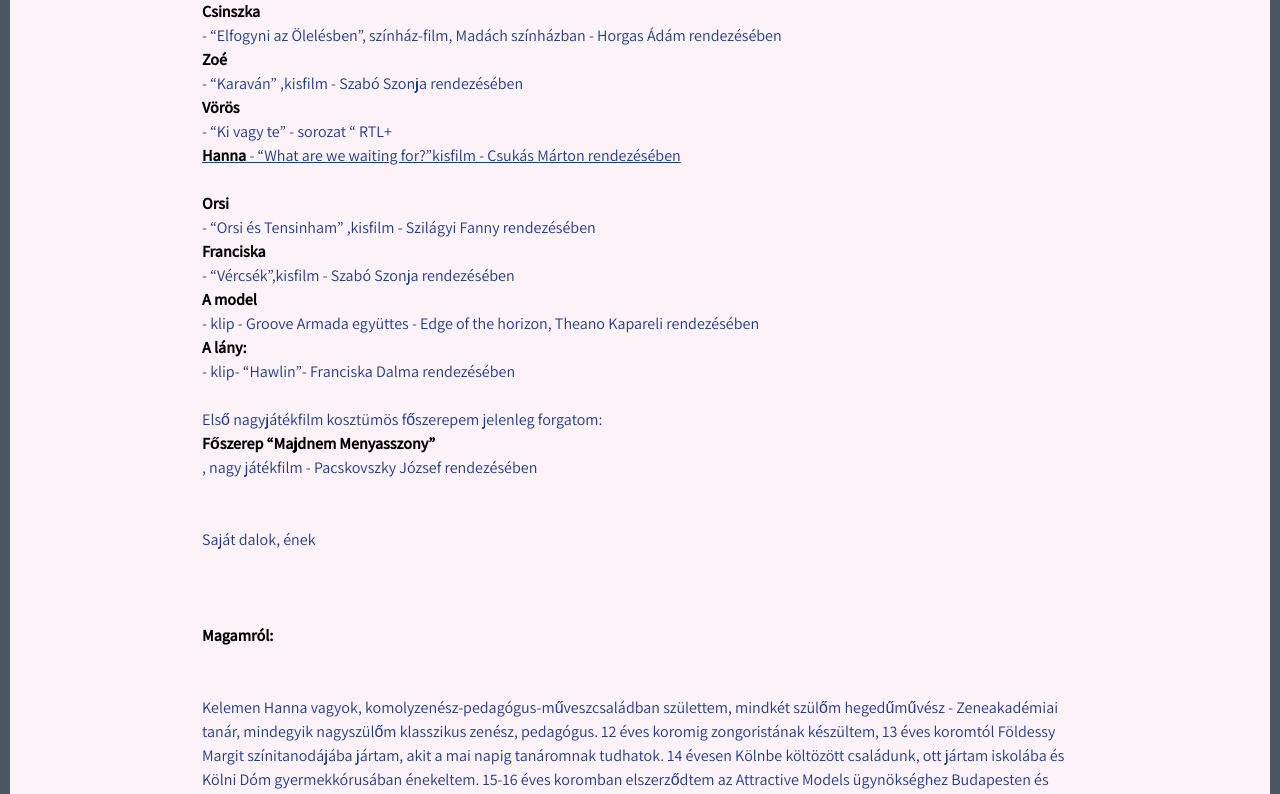
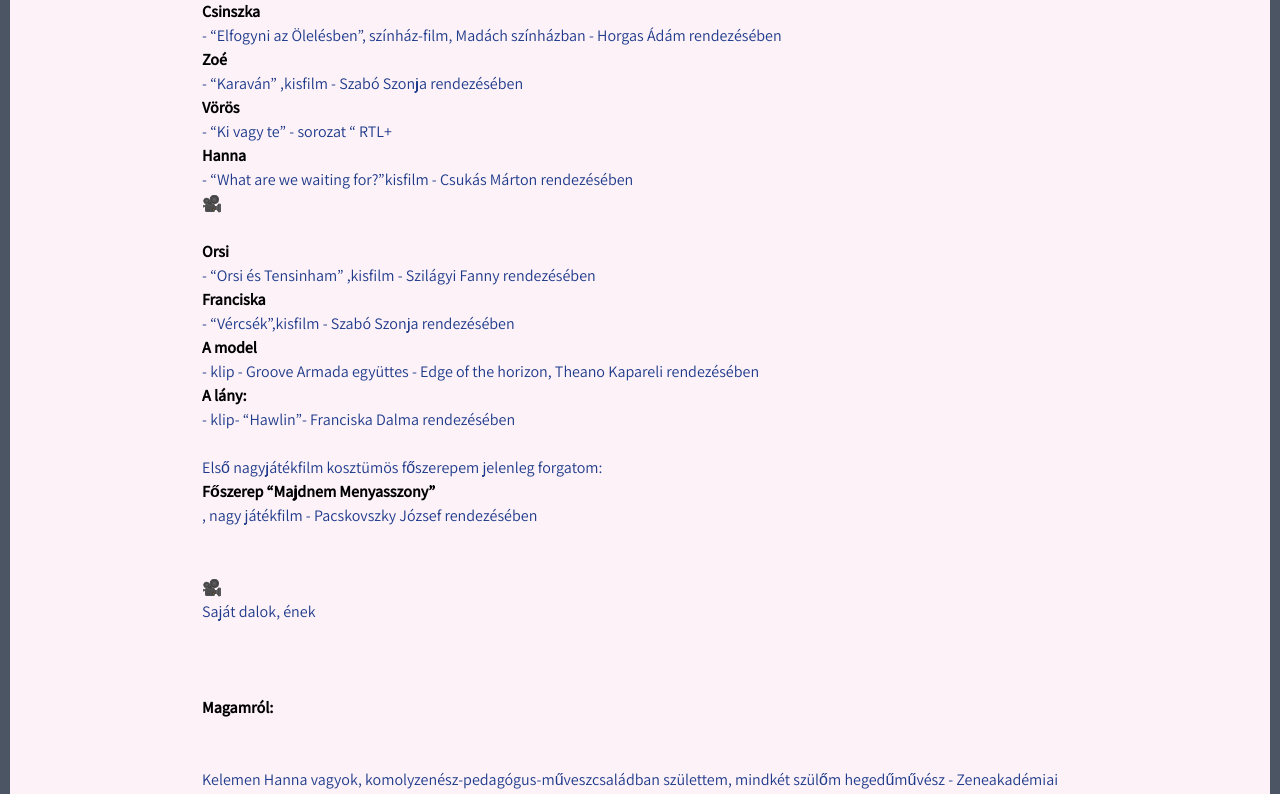
Before and after one commit to vladyslavt97/Anait-Vanoian, a Next.js app: page /biography in a window 1280 px wide. Shown: the part 694-1488 px from the top of the page. Built offline with nearby package versions, Linux system fonts and the light colour scheme.

Commit message:
bio changes

```diff
--- a/components/HunBio.tsx
+++ b/components/HunBio.tsx
@@ -21,7 +21,7 @@ export default function HunBio({}: Props) {
 
       <span className="flex justify-center font-bold text-black mt-10">Színház</span>
 
-      <b className="font-bold text-black">Júlia</b> - “Rómeó és Júlia”, Pesti Magyar Színház - Eperjes Károly rendezésében <Link href="https://www.youtube.com/watch?v=SGCUxyYyr6g" className="underline">🎥</Link><br/>
+      <b className="font-bold text-black">Júlia</b> - “Rómeó és Júlia”, Pesti Magyar Színház - Eperjes Károly rendezésében <Link href="https://www.youtube.com/watch?v=SGCUxyYyr6g" >🎥</Link><br/>
 
       <b className="font-bold text-black">Cécile de Volanges</b> - “Veszedelmes Viszonyok” , Operett színház - Kiss Csaba rendezésében <br/>
 
@@ -37,7 +37,7 @@ export default function HunBio({}: Props) {
 
       <b className="font-bold text-black">Vörös</b> - “Ki vagy te” - sorozat “ RTL+ <br/>
 
-      <Link href="https://www.youtube.com/watch?v=j5MC0O7m4Zk" className="underline"><b className="font-bold text-black">Hanna</b> - “What are we waiting for?”kisfilm - Csukás Márton rendezésében</Link> <br/>
+      <b className="font-bold text-black">Hanna</b> - “What are we waiting for?”kisfilm - Csukás Márton rendezésében <Link href="https://www.youtube.com/watch?v=j5MC0O7m4Zk" >🎥</Link> <br/>
 
       <b className="font-bold text-black">Orsi</b> - “Orsi és Tensinham” ,kisfilm - Szilágyi Fanny rendezésében <br/>
 
@@ -51,8 +51,7 @@ export default function HunBio({}: Props) {
 
       <b className="font-bold text-black">Főszerep “Majdnem Menyasszony”</b>, nagy játékfilm - Pacskovszky József rendezésében<br/>
       <br/><br/>
-
-      Saját dalok, ének
+      <Link href="https://www.facebook.com/watch/?ref=search&v=1903165816502570&external_log_id=2e33efa1-a5ca-417d-b53e-6e749735b4b0&q=pesti%20magyar%20szinhaz%20hanna%20kelemen" >🎥</Link> Saját dalok, ének
       <br/><br/><br/><br/>
 
 
```
